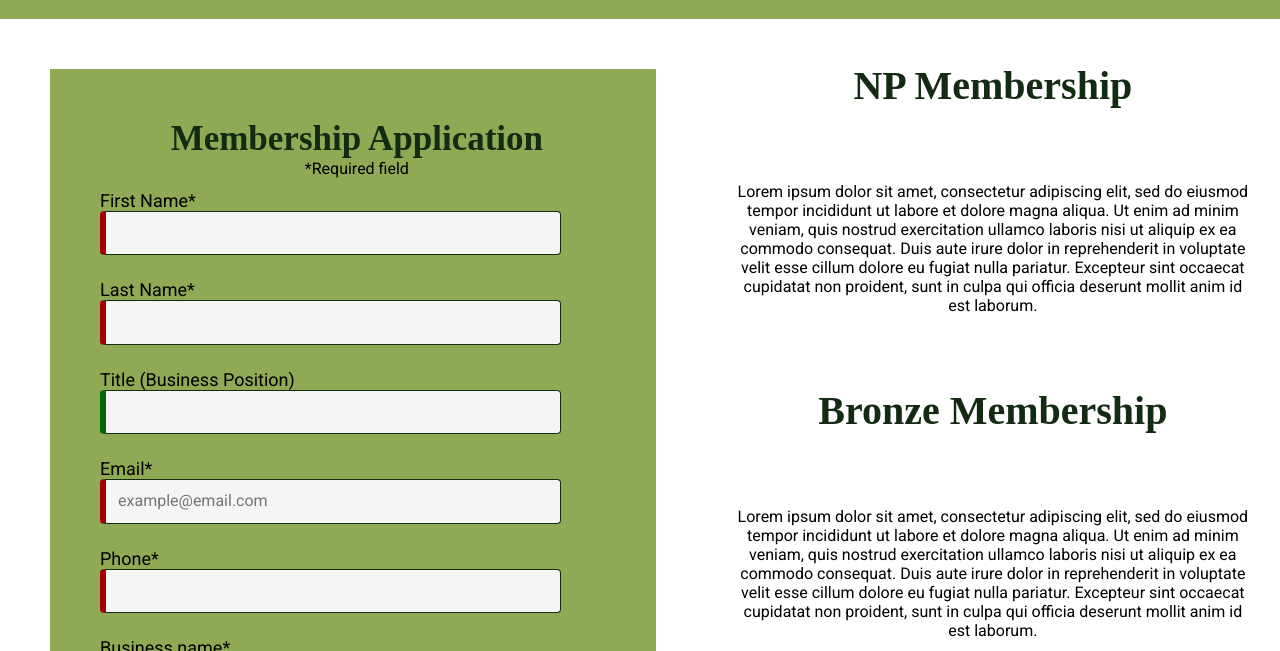
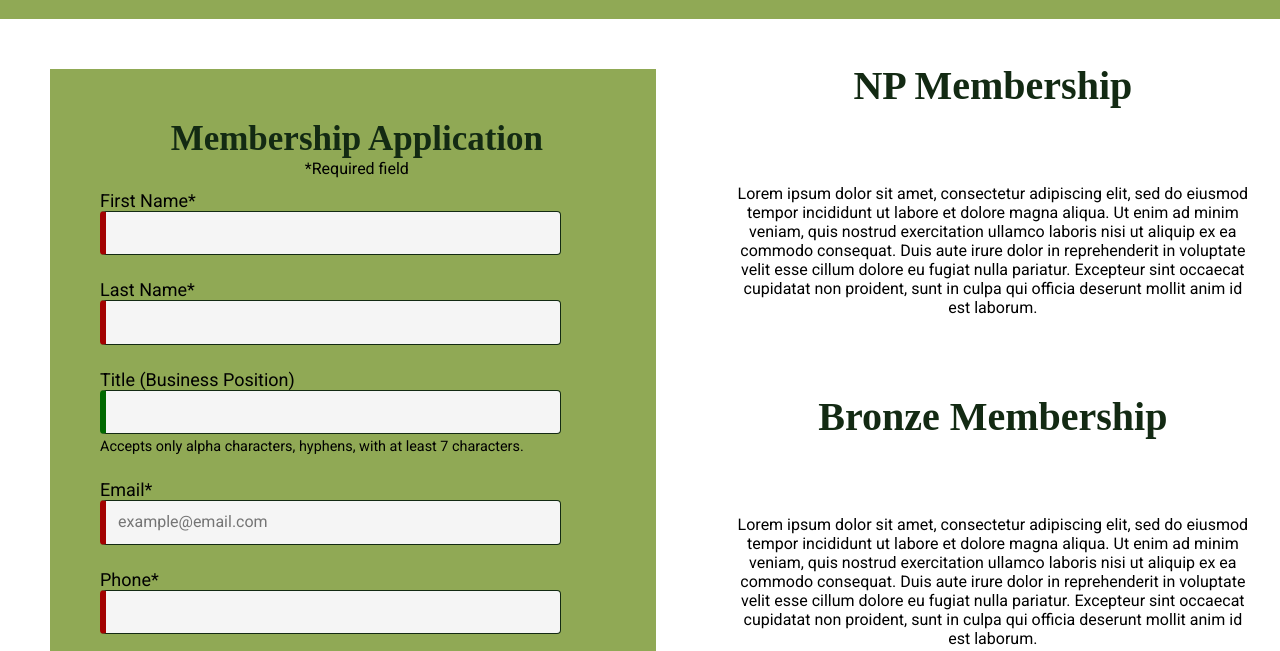
Before and after one commit to lemosjuliana/wdd230, a plain HTML site: page chamber/join.html in a window 1280 px wide. Shown: the part 149-800 px from the top of the page. Drawn offline with Linux system fonts and the light colour scheme; a web font is replaced by a local one.

Commit message:
new commit join

```diff
--- a/chamber/join.html
+++ b/chamber/join.html
@@ -57,7 +57,9 @@
             </section>
             <label class="application">First Name* <input type="text" name="firstName" required></label>
             <label class="application">Last Name* <input type="text" name="lastName" required></label>
-            <label class="application">Title (Business Position) <input type="text" name="title" pattern="[a-zA-Z -]{7,}"></label>
+            <label class="application">Title (Business Position) <input type="text" name="title" pattern="[a-zA-Z -]{7,}"><small
+              >Accepts only alpha characters, hyphens, with at least 7
+              characters.</small></label>
             <label class="application">Email* <input type="email" name="email" placeholder="example@email.com" required></label>
             <label class="application">Phone* <input type="tel" name="phone" required></label>
             <label class="application">Business name* <input type="text" name="businessName" required></label>
```
Also changed, not shown: index.html (+2 -2 lines).
